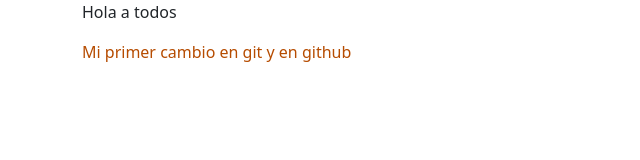
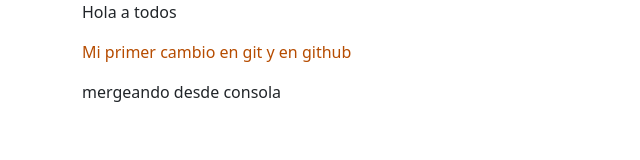
Before and after one commit to Hectorv72/prueba-proyecto, a plain HTML site: page index.html in a window 1280 px wide. Shown: the whole page, without its empty margins (0-640 px from the left). Drawn offline with nearby package versions, Linux system fonts and the light colour scheme.

Commit message:
cambios para mergear

```diff
--- a/index.html
+++ b/index.html
@@ -19,6 +19,7 @@
     <div>
       <p class="text-start">Hola a todos</p>
       <p class="text-danger">Mi primer cambio en git y en github</p>
+      <p>mergeando desde consola</p>
     </div>
   </main>
 </body>
```
